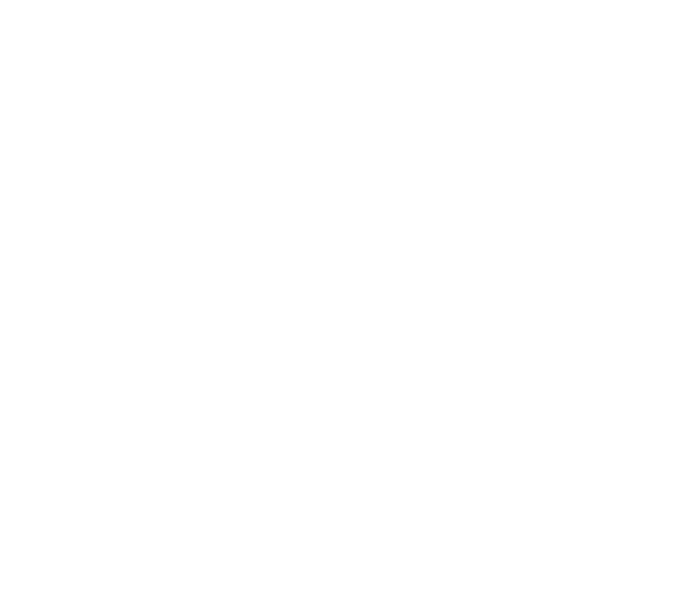
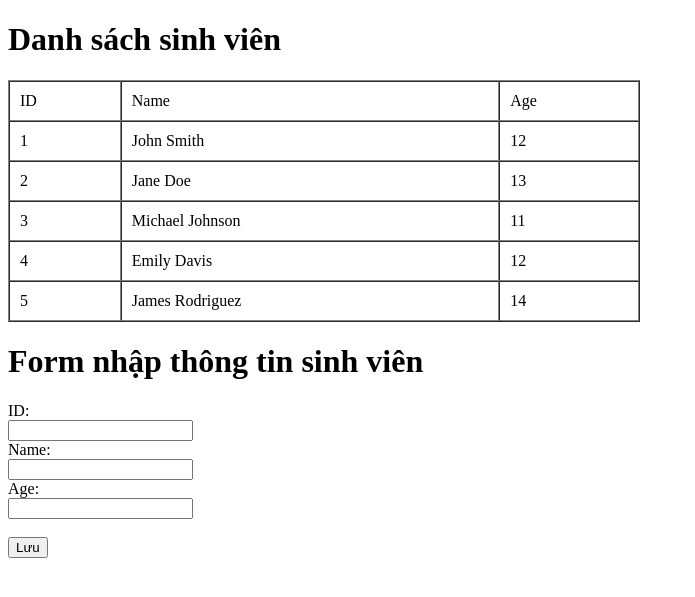
Before and after one commit to tranquynhanh246/tranquynhanh246.github.io, a PHP site: page / in a window 1280 px wide. Before the commit the part shown is empty. Shown: the top 597 px of the page, without its empty margins (0-695 px from the left). Run offline with PHP 8.4, Linux system fonts and the light colour scheme.

Commit message:
update index

```diff
--- a/BTTH01/index.php
+++ b/BTTH01/index.php
@@ -0,0 +1,51 @@
+<?php
+require_once('students/StudentDAO.php');
+require_once('students/Student.php');
+
+$studentsDao = new StudentDAO();
+$studentList = $studentsDao->getAll();
+?>
+
+<!DOCTYPE html>
+<html>
+
+<head>
+    <title>Danh sách sinh viên</title>
+    <meta charset="UTF-8">
+    <meta name="viewport" content="width=device-width, initial-scale=1.0">
+</head>
+
+<body>
+    <h1>Danh sách sinh viên</h1>
+
+    <table width="50%" border="1" cellspacing="0" cellpadding="10">
+        <tr>
+            <td>ID</td>
+            <td>Name</td>
+            <td>Age</td>
+
+        </tr>
+        <?php foreach ($studentList as $item) { ?>
+            <tr>
+                <td><?php echo $item->getId(); ?></td>
+                <td><?php echo $item->getName(); ?></td>
+                <td><?php echo $item->getAge(); ?></td>
+            </tr>
+        <?php } ?>
+    </table>
+
+    <h1>Form nhập thông tin sinh viên</h1>
+    <form method="POST" action="">
+        <label for="id">ID:</label><br>
+        <input type="text" id="name" name="name"><br>
+        <label for="name">Name:</label><br>
+        <input type="name" id="name" name="name"><br>
+        <label for="age">Age:</label><br>
+        <input type="age" id="age" name="age"><br>
+        <br>
+        <input type="submit" value="Lưu">
+    </form>
+
+</body>
+
+</html>
--- a/BTTH01/students/Student.php
+++ b/BTTH01/students/Student.php
@@ -35,5 +35,5 @@
     public function setAge($age)
     {
         $this->age = $age;
-
-?>
+    }
+}
--- a/BTTH01/students/StudentDAO.php
+++ b/BTTH01/students/StudentDAO.php
@@ -1,30 +1,33 @@
-<?php include_once 'Student.php' ;
-    $filename = "../assets/text/student.txt";
+<?php include_once 'Student.php';
+$filename = "./assets/text/student.txt";
 $f = fopen($filename, "r");
 $content = fread($f, filesize($filename));
 $remove = "\n";
 $arraySt = explode($remove, $content);
 ?>
 <?php
-    class StudentDAO {
+class StudentDAO
+{
     private $studentArray = [];
 
-        public function createStudent($id, $name, $age){
+    public function createStudent($id, $name, $age)
+    {
         $newST = new Student($id, $name, $age);
         array_push($studentArray, $newST);
     }
 
-        public function getAll(){
+    public function getAll()
+    {
         global $arraySt;
-            for ($i=1; $i<count($arraySt); $i++){
-                $infor = explode(",",$arraySt[$i]);
-                array_push($this->studentArray, new Student($infor[0],$infor[1],$infor[2]));
+        for ($i = 1; $i < count($arraySt); $i++) {
+            $infor = explode(",", $arraySt[$i]);
+            array_push($this->studentArray, new Student($infor[0], $infor[1], $infor[2]));
         }
         return $this->studentArray;
     }
 
-        public function updateStudent(){
-
+    public function updateStudent()
+    {
     }
 }
 ?>
```
Lines whose indentation alone changed are shown as unchanged.
